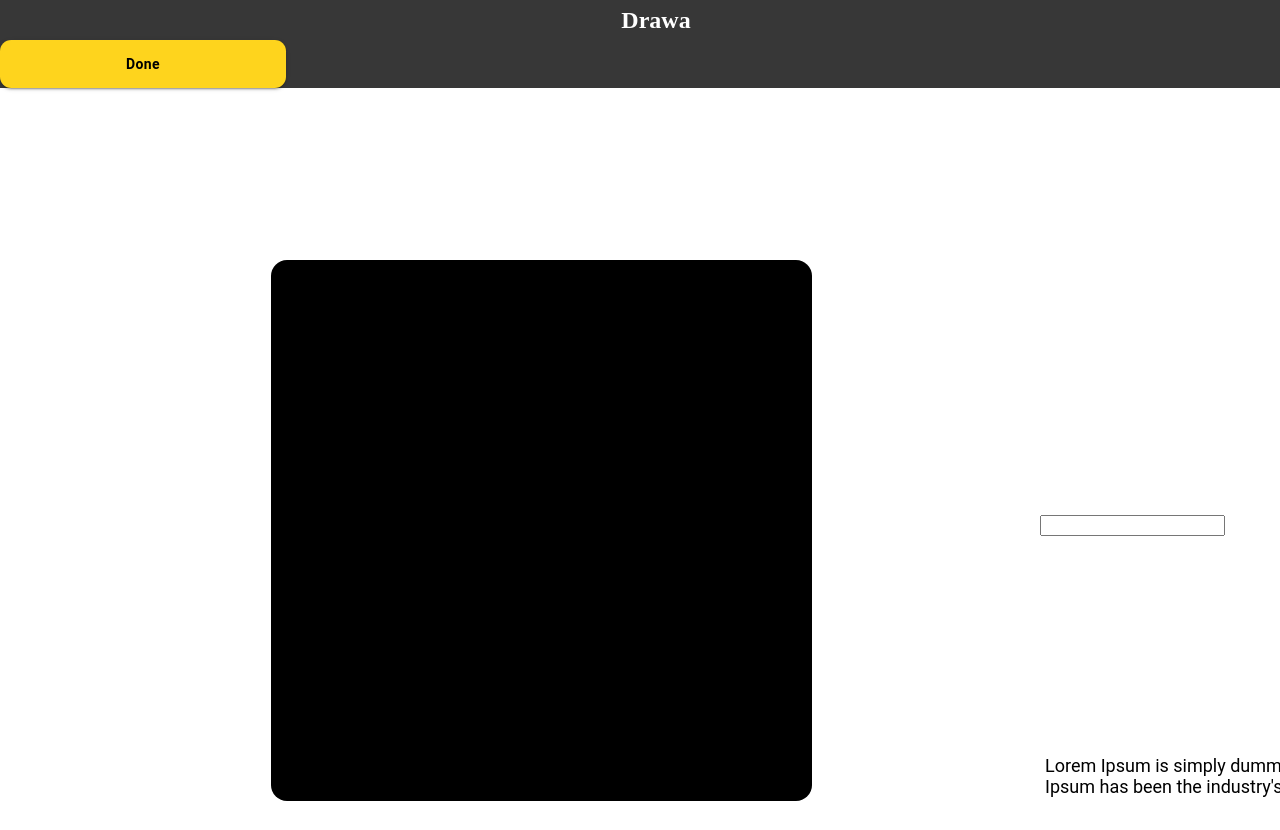
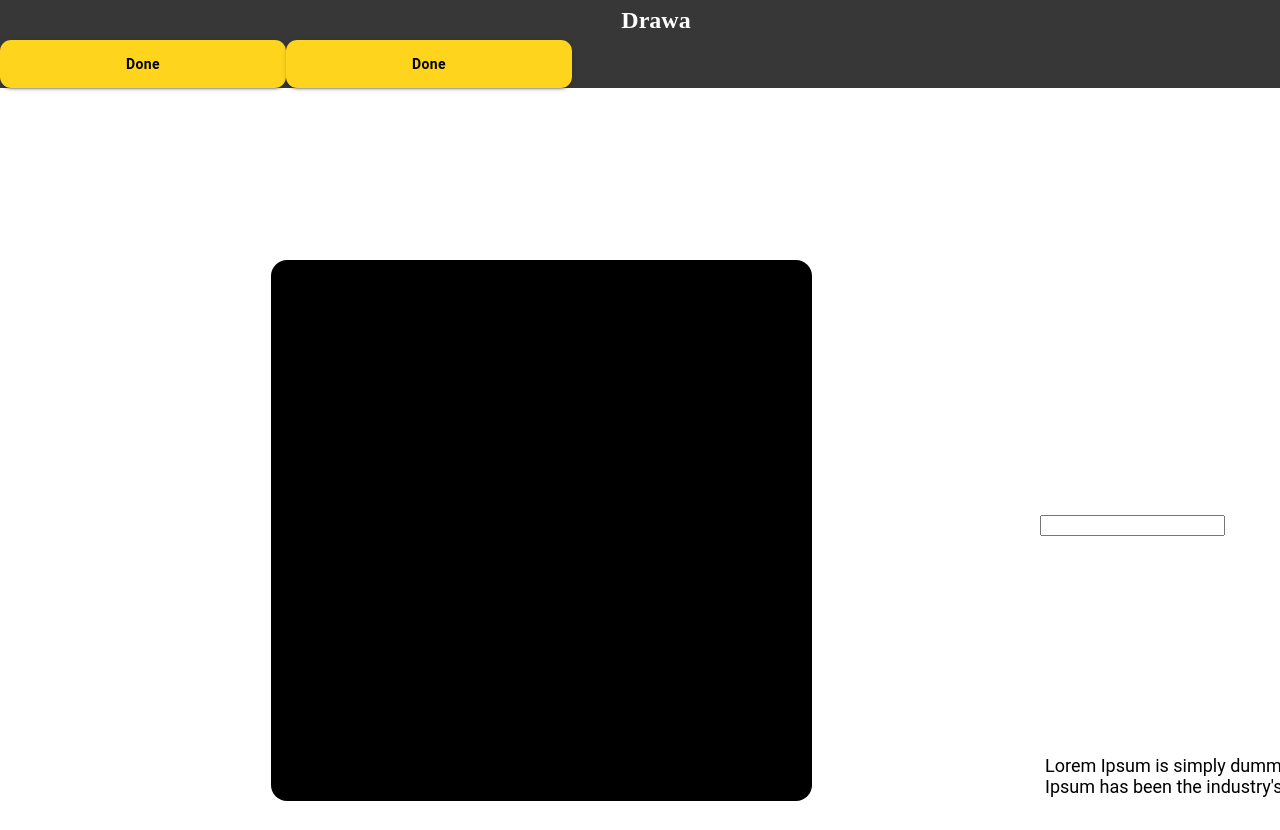
Before and after one commit to wewaaa/wewaa, a React (Create React App) app in the folder frontend/: page /UploadPage in a window 1280 px wide. Shown: the top 830 px of the page. Built offline with nearby package versions, Linux system fonts and the light colour scheme.

Commit message:
fix-front-delete-formapi

```diff
--- a/frontend/package.json
+++ b/frontend/package.json
@@ -16,6 +16,7 @@
     "axios": "^0.24.0",
     "react": "^17.0.2",
     "react-awesome-slider": "^4.1.0",
+    "react-component-export-image": "^1.0.6",
     "react-dom": "^17.0.2",
     "react-external-link": "^1.2.2",
     "react-gallery-picker": "^1.1.2",
--- a/frontend/src/pages/UploadPage.js
+++ b/frontend/src/pages/UploadPage.js
@@ -142,14 +142,15 @@ function UploadPage(){
                 <Header></Header>
                 <ImageInput></ImageInput>
                 <WriteLogo>Write</WriteLogo>
-                <form onSubmit={onSubmit}>
                     <TextInput>
                         <input className='TextInput' onChange={onInputChange}></input>
                     </TextInput>
                     <StyledButton variant="contained" onClick={StartSwitch} type='submit'>
                         Done
                     </StyledButton>
-                </form>
+                    <StyledButton variant="contained" onClick={StartSwitch} type='submit'>
+                        Done
+                    </StyledButton>
                 <Explanation>
                     Lorem Ipsum is simply dummy text of the printing and typesetting industry.  Lorem Ipsum has been the industry's standard dummy
                 </Explanation>
```
